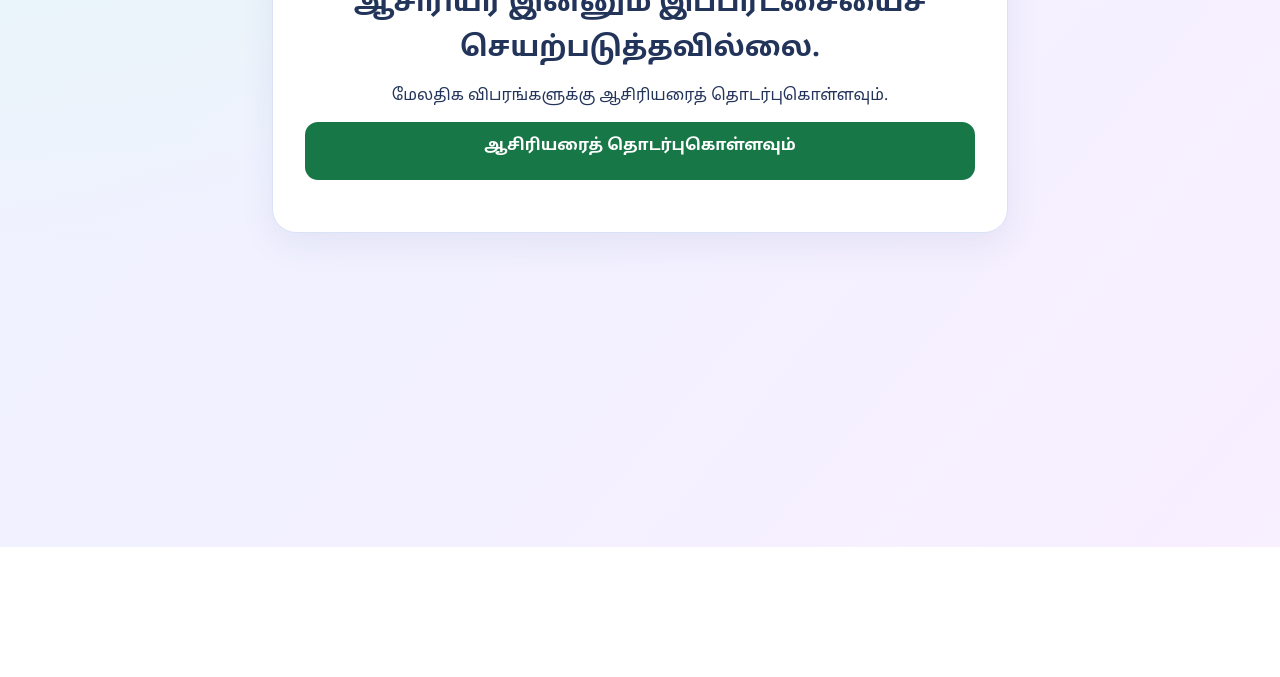
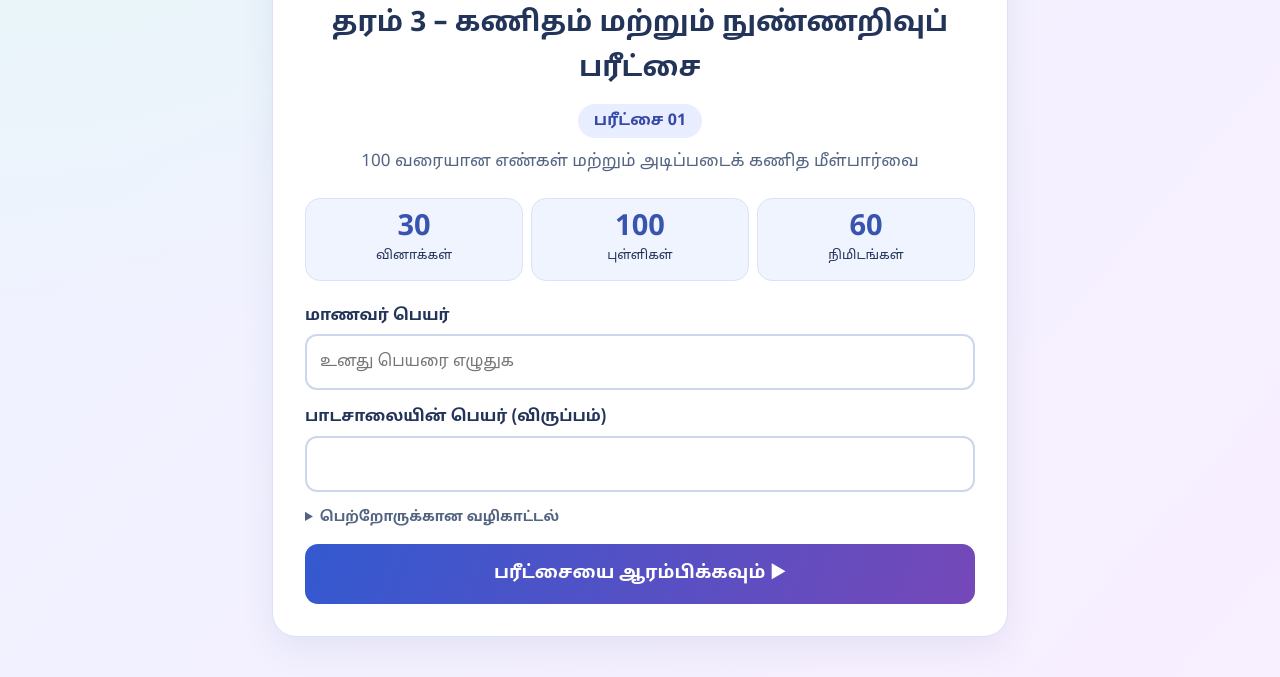
Before and after one commit to kaanthalprinters-star/grade3-maths-exam01, a plain HTML site: page grade-3/exam-01/index.html in a window 1280 px wide. Shown: the part 253-930 px from the top of the page. Before the commit the page ends 800 px from the top, so only its background shows below. Drawn offline with Linux system fonts and the light colour scheme.

Commit message:
Activate Grade 3 Exam 01 V3.1 on 2026-11-26 at 00:06 Sri Lanka time

```diff
--- a/grade-3/exam-01/index.html
+++ b/grade-3/exam-01/index.html
@@ -3,7 +3,7 @@
 </style></head><body><main><header><h1>அறிவுச் சிறகுகள்</h1><p>தயாரிப்பு: சதா. சுதன்</p><p>ஆரம்பக் கல்வி ஆசிரியர்</p></header><div id="demo" class="notice hidden">ஆசிரியருக்கான சோதனைப் பதிப்பு — மாணவர்களுக்கு அனுப்ப வேண்டாம்.</div><section class="card" id="app" aria-live="polite"></section></main><dialog id="confirm"><h3>பரீட்சையை முடிக்கவா?</h3><p id="confirmText"></p><div class="actions"><button id="cancel">தொடர்ந்து செய்யவும்</button><button id="end">பரீட்சையை முடிக்கவும்</button></div></dialog><script>
 'use strict';
 // ஆசிரியர் உறுதிப்படுத்திய பின்னர் மட்டுமே RELEASE_AT ஐ +05:30 உடன் அமைக்கவும்.
-const RELEASE_AT = null; // உதாரணம்: "2026-12-01T17:00:00+05:30"
+const RELEASE_AT = '2026-11-26T00:06:47+05:30'; // உதாரணம்: "2026-12-01T17:00:00+05:30"
 const RELEASE_ID = 'v31-r01'; // புதிய வெளியீட்டுக்கு மாற்றவும்
 const DEMO = false;
 const EXAM_ID='G3E01', DATA_VERSION=4, TIMEZONE='Asia/Colombo', LINK_VALIDITY_MS=3600000, EXAM_DURATION_MS=3600000;
```
